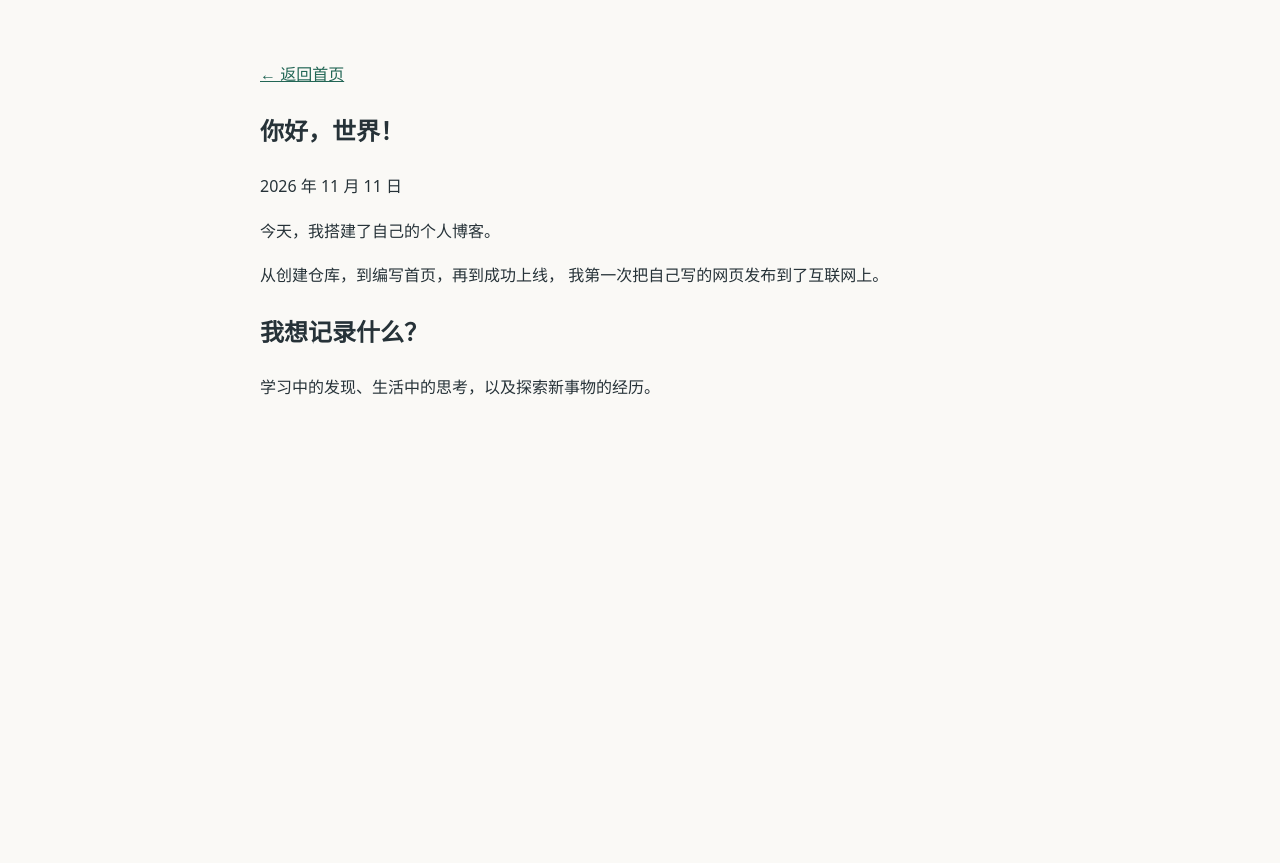
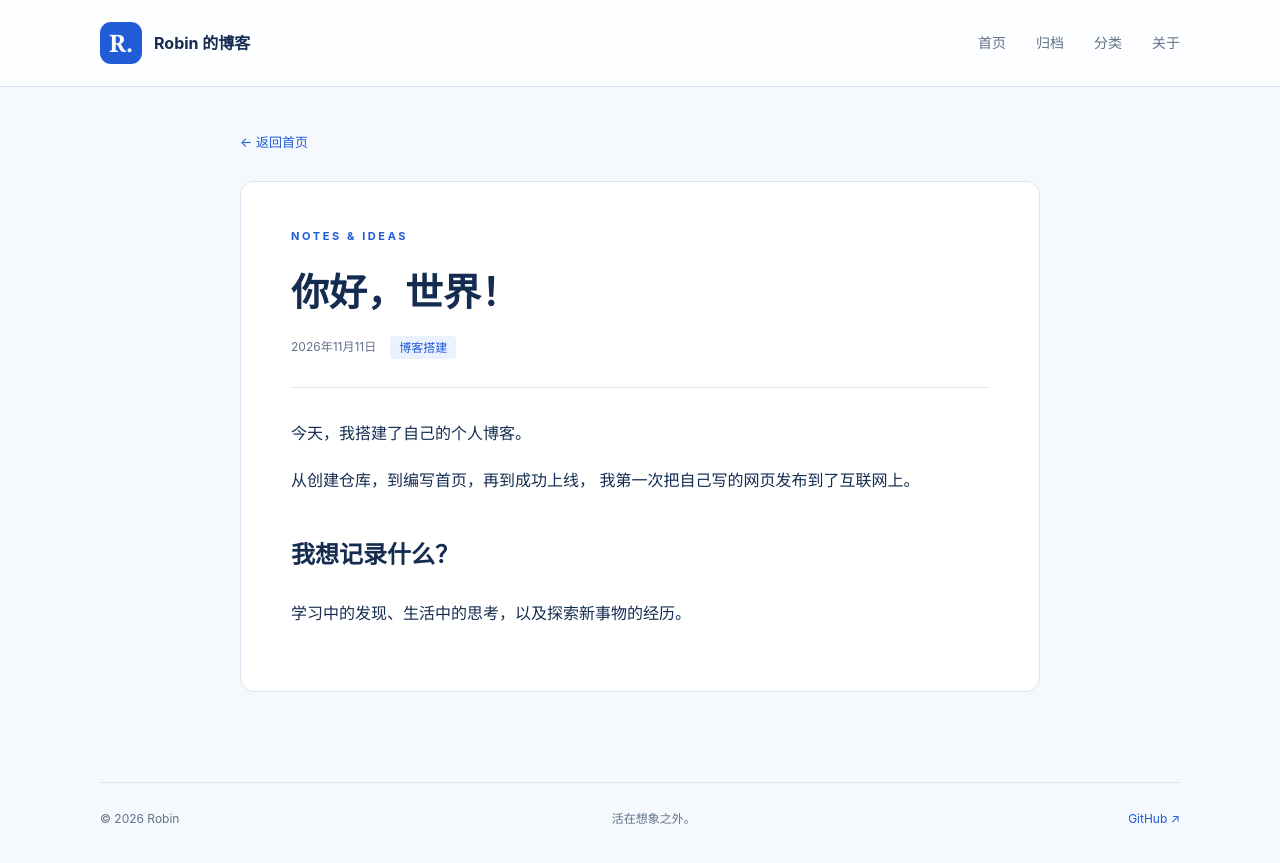
Before and after one commit to RobinGaoofficial/RobinGaoofficial.github.io, a Jekyll site: the page built from posts/hello-world.html, in a window 1280 px wide. Shown: the top 863 px of the page. Built offline with Jekyll 4.4.1, drawn with Linux system fonts in a browser that asks for light colours.

Commit message:
Apply blue theme to original article

```diff
--- a/posts/hello-world.html
+++ b/posts/hello-world.html
@@ -1,38 +1,12 @@
-<!DOCTYPE html>
-<html lang="zh-CN">
-<head>
-  <meta charset="UTF-8">
-  <meta name="viewport" content="width=device-width, initial-scale=1">
-  <title>你好，世界！ | Robin 的博客</title>
-  <style>
-    body {
-      max-width: 760px;
-      margin: 60px auto;
-      padding: 0 24px;
-      font-family: system-ui, sans-serif;
-      line-height: 1.8;
-      color: #263238;
-      background: #faf9f6;
-    }
-
-    a {
-      color: #226655;
-    }
-  </style>
-</head>
-<body>
-  <a href="/">← 返回首页</a>
-
-  <article>
-    <h1>你好，世界！</h1>
-    <p><time datetime="2026-11-11">2026 年 11 月 11 日</time></p>
-
-    <p>今天，我搭建了自己的个人博客。</p>
+---
+layout: post
+title: "你好，世界！"
+date: 2026-11-11
+categories: [博客搭建]
+---
+<p>今天，我搭建了自己的个人博客。</p>
     <p>从创建仓库，到编写首页，再到成功上线，
        我第一次把自己写的网页发布到了互联网上。</p>
 
     <h2>我想记录什么？</h2>
     <p>学习中的发现、生活中的思考，以及探索新事物的经历。</p>
-  </article>
-</body>
-</html>
```
